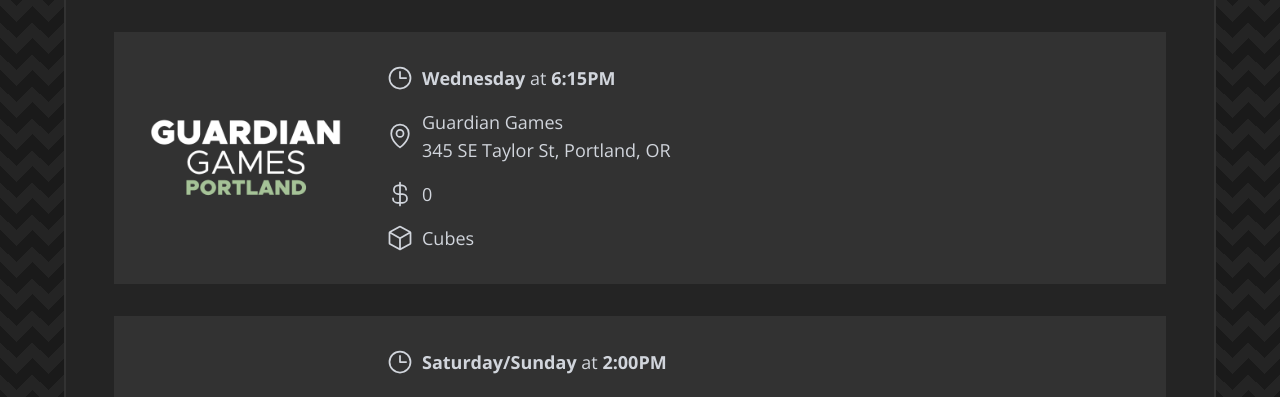
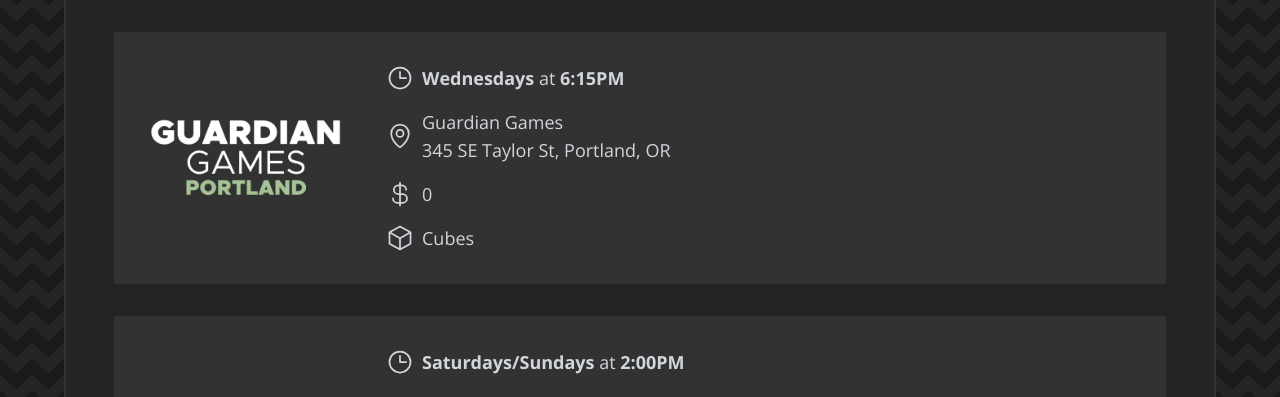
Before and after one commit to damon-myers/pnwcubedrafters, a Next.js app: page /locations in a window 1280 px wide. Shown: the part 282-679 px from the top of the page. Built offline with nearby package versions, Linux system fonts and the light colour scheme.

Commit message:
feat: Support frequency other than weekly

```diff
--- a/src/components/Location.tsx
+++ b/src/components/Location.tsx
@@ -2,7 +2,13 @@
 import Image from "next/image";
 import { GroupMetadata } from "@/models/groups";
 
-import { CubeIcon, MapPinIcon, CurrencyDollarIcon, ClockIcon } from "@phosphor-icons/react";
+import {
+  CubeIcon,
+  MapPinIcon,
+  CurrencyDollarIcon,
+  ClockIcon,
+  CalendarIcon,
+} from "@phosphor-icons/react";
 import Link from "next/link";
 import { groupCubes } from "@/models/groupCubes";
 import { DayOfWeek } from "@/models/groups";
@@ -11,29 +17,42 @@
   group: GroupMetadata;
 };
 
-const getDaysOfWeekString = (days: DayOfWeek | DayOfWeek[]) => {
-  if (typeof days === "string") {
-    return days;
-  } else if (days.length === 1) {
-    return days[0];
+/**
+ *   Pluralizes the day strings, joins multiple days together with a slash. */
+const getDaysOfWeekString = (group: GroupMetadata) => {
+  let days;
+  if (typeof group.days_of_week === "string") {
+    days = group.days_of_week + "s";
+  } else if (group.days_of_week.length === 1) {
+    days = group.days_of_week[0] + "s";
   } else {
-    return days.join("/");
+    days = group.days_of_week.map((day) => day + "s").join("/");
   }
-}
+
+  return days;
+};
 
 export default function Location({ group }: LocationProps) {
   return (
     <div className="my-4 key={index} bg-[#323232] p-4 items-center justify-center">
       <div className="flex flex-col md:flex-row items-center justify-between">
         <div className="m-4 flex-shrink-0 flex items-center justify-center">
-          <Image src={group.image_url} alt={group.image_alt} width={200} height={200} />
+          <Image
+            src={group.image_url}
+            alt={group.image_alt}
+            width={200}
+            height={200}
+          />
         </div>
         <div className="mx-4 flex-grow">
           <ul className="list-none py-2">
             <li>
               <div className="flex items-center text-lg p-2">
                 <ClockIcon size={28} className="mr-2" />
-                <span><b>{getDaysOfWeekString(group.days_of_week)}</b> at <b>{group.time}</b></span>
+                <span>
+                  {group.frequency && group.frequency + " on "}
+                  <b>{getDaysOfWeekString(group)}</b> at <b>{group.time}</b>
+                </span>
               </div>
               <div className="flex items-center text-lg p-2">
                 <Link
@@ -45,7 +64,10 @@
                   <MapPinIcon size={28} className="mr-2" />
                   <div>
                     <p>{group.venue_name}</p>
-                    <span>{group.venue_address.street}, {group.venue_address.city}, {group.venue_address.state}</span>
+                    <span>
+                      {group.venue_address.street}, {group.venue_address.city},{" "}
+                      {group.venue_address.state}
+                    </span>
                   </div>
                 </Link>
               </div>
@@ -67,8 +89,8 @@
               )}
             </li>
           </ul>
-        </div >
-      </div >
-    </div >
-  )
-};
+        </div>
+      </div>
+    </div>
+  );
+}
--- a/src/data/cubes.json
+++ b/src/data/cubes.json
@@ -277,5 +277,23 @@
     "cardCount": 540,
     "imageUrl": "images/cubes/classicmodern.png",
     "imageAlt": "splinter twin [mm2-129] by Goran Josic"
+  },
+  {
+    "cubeCobraId": "34c9e0a4-f377-498a-aede-34673849873e",
+    "name": "Quinn's expanded premodern cube",
+    "curator": "pizzabogle",
+    "format": "Eternal",
+    "cardCount": 449,
+    "imageUrl": "images/cubes/34c9e0a4-f377-498a-aede-34673849873e.png",
+    "imageAlt": "silvos, rogue elemental [ons-282] by Carl Critchlow"
+  },
+  {
+    "cubeCobraId": "modovintage",
+    "name": "MTGO Vintage Cube",
+    "curator": "dekkerglen",
+    "format": "Eternal",
+    "cardCount": 540,
+    "imageUrl": "images/cubes/modovintage.png",
+    "imageAlt": "black lotus [vma-4] by Chris Rahn"
   }
 ]
--- a/src/models/groupCubes.ts
+++ b/src/models/groupCubes.ts
@@ -1,18 +1,18 @@
 // A map from group names to the cube cobra ids of cubes that belong to them
 export const groupCubes: Record<string, Array<string>> = {
-  "gg_wednesday": [
+  gg_wednesday: [
     "cinnamon",
     "endurance",
     "MISYQ", // milo's synergy cube
     "butts", // Hyphenated's Vintage Cube
     "3eb3f215-870d-4b5a-8f48-8d4e6e9d35ea", // Clone of The Definite Cube
     "djgoalie",
-    "Unbound"
+    "Unbound",
   ],
-  "gg_weekend": [
+  gg_weekend: [
     "33cbdee8-e022-4620-affb-035b379b9a7a", // Zurishimi
   ],
-  "wayward": [
+  wayward: [
     "cubey",
     "enchanted-evening",
     "kwu",
@@ -24,23 +24,22 @@
     "5cmagix",
     "Gems",
   ],
-  "dapper": [
+  dapper: [
     "commander_tribal",
     "54e54e20-2c6a-4024-b00a-f6f940dcdfaf",
     "8fc1d097-0d49-4598-8570-af12690ca15e",
     "3uqle",
     "prd4",
     "u7so",
-    "eb81b182-0313-4217-b2a0-8862fa39e34f"
+    "eb81b182-0313-4217-b2a0-8862fa39e34f",
   ],
-  "al_sports_bar": [
-    "naughtypauper",
-    "5686693d-36d0-43b3-90b0-22ad3f0a8765"
-  ],
-  "olympic": [
+  al_sports_bar: ["naughtypauper", "5686693d-36d0-43b3-90b0-22ad3f0a8765"],
+  olympic: [
     "Teetotaler",
     "HighTide",
     "fd142925-4f73-4b08-9c30-b4c2b35b5d3c",
     "classicmodern",
-  ]
-}
+    "34c9e0a4-f377-498a-aede-34673849873e",
+    "modovintage",
+  ],
+};
--- a/src/models/groups.ts
+++ b/src/models/groups.ts
@@ -2,7 +2,14 @@
 
 export const ALL_GROUPS: string = "all-groups";
 
-export type DayOfWeek = "Monday" | "Tuesday" | "Wednesday" | "Thursday" | "Friday" | "Saturday" | "Sunday";
+export type DayOfWeek =
+  | "Monday"
+  | "Tuesday"
+  | "Wednesday"
+  | "Thursday"
+  | "Friday"
+  | "Saturday"
+  | "Sunday";
 
 export interface GroupMetadata {
   id: string;
@@ -33,7 +40,7 @@
       state: "OR",
       zip: "97214",
       lat: 45.515354223938296,
-      lng: -122.66214899579316
+      lng: -122.66214899579316,
     },
   },
   {
@@ -51,8 +58,8 @@
       state: "OR",
       zip: "97214",
       lat: 45.515354223938296,
-      lng: -122.66214899579316
-    }
+      lng: -122.66214899579316,
+    },
   },
   {
     id: "wayward",
@@ -69,8 +76,8 @@
       state: "WA",
       zip: "98664",
       lat: 45.62526151479038,
-      lng: -122.58994285066382
-    }
+      lng: -122.58994285066382,
+    },
   },
   {
     id: "dapper",
@@ -87,8 +94,8 @@
       state: "WA",
       zip: "98532",
       lat: 46.67073843889854,
-      lng: -122.97362294305759
-    }
+      lng: -122.97362294305759,
+    },
   },
   {
     id: "al_sports_bar",
@@ -106,8 +113,8 @@
       state: "OR",
       zip: "97213",
       lat: 45.52687853832296,
-      lng: -122.60260561736582
-    }
+      lng: -122.60260561736582,
+    },
   },
   {
     id: "olympic",
@@ -126,6 +133,6 @@
       zip: "98503",
       lat: -1,
       lng: -1,
-    }
-  }
+    },
+  },
 ];
```
Also changed, not shown: public/images/cubes/34c9e0a4-f377-498a-aede-34673849873e.png (added), public/images/cubes/modovintage.png (added).
